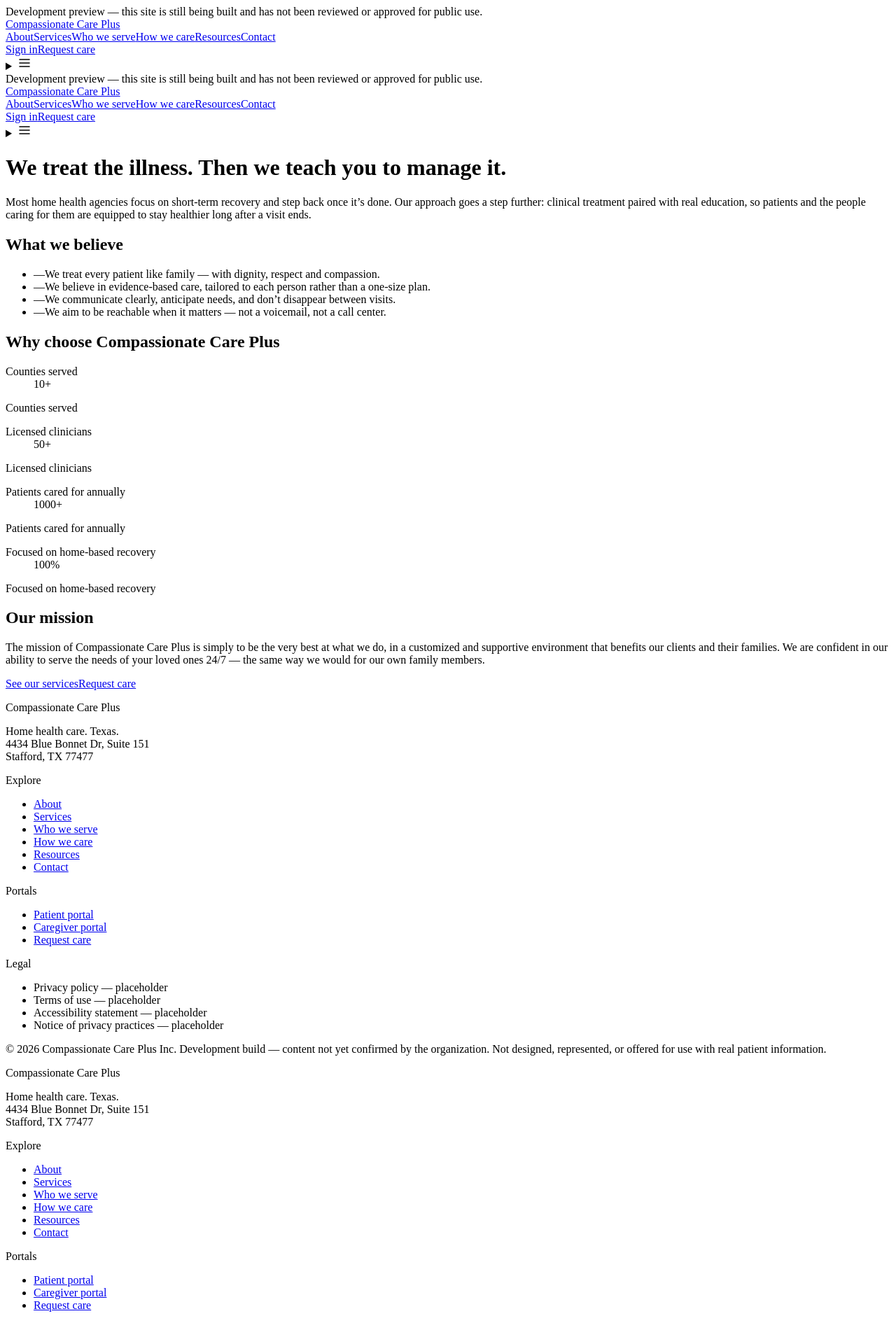
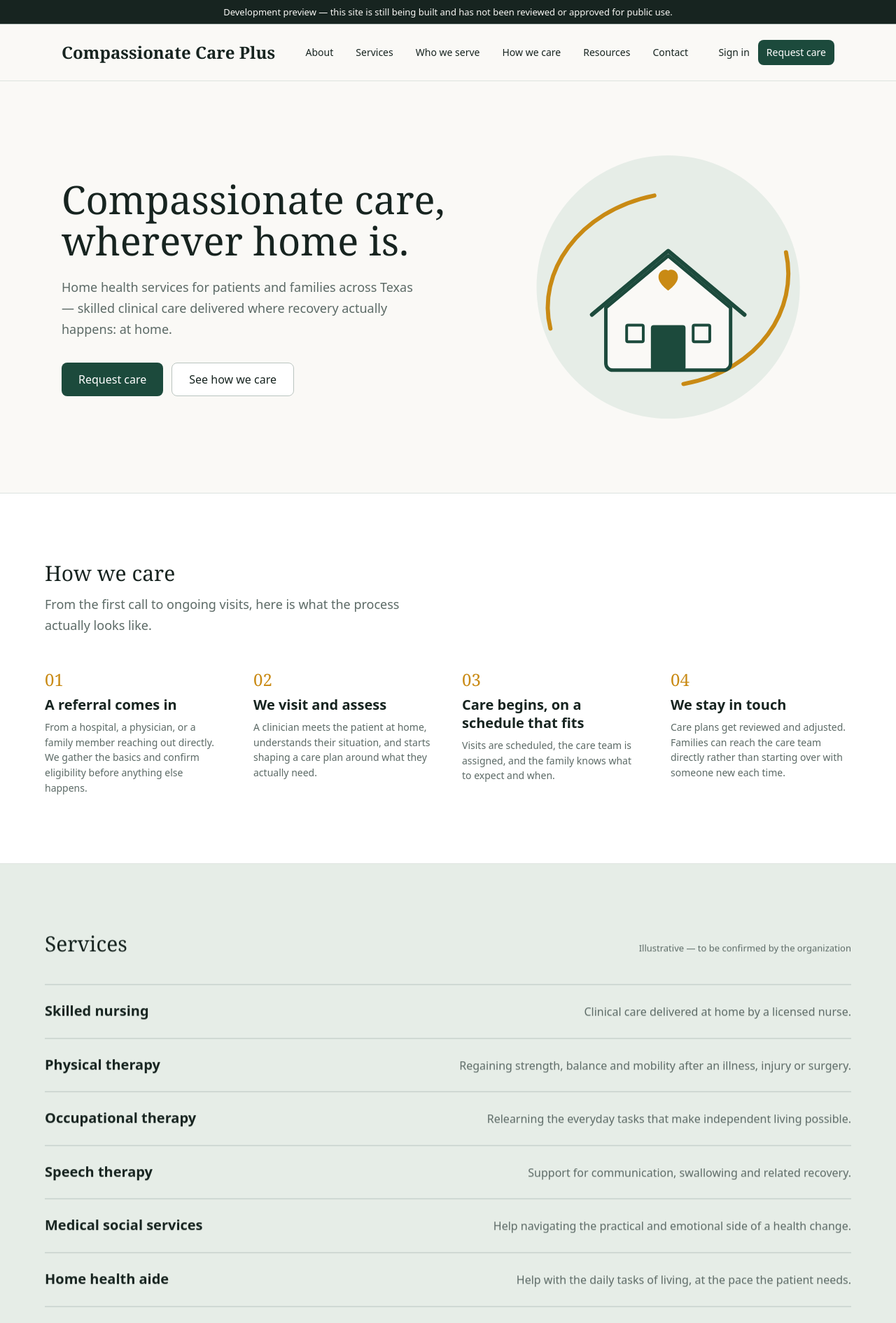
Before and after one commit to Justixxprime/compassionate-care-plus, a Next.js app: page / in a window 1280 px wide. Shown: the top 1890 px of the page at 70% size. Built offline with nearby package versions, Linux system fonts and the light colour scheme.

Commit message:
Fix: restore correct root layout and homepage content (were duplicating other files)

```diff
--- a/src/app/(public)/page.tsx
+++ b/src/app/(public)/page.tsx
@@ -1,94 +1,182 @@
 import Link from "next/link";
 import { buttonVariants } from "@/components/ui/button";
+import { HeroIllustration } from "@/components/marketing/hero-illustration";
 import { Reveal } from "@/components/motion/reveal";
-import { StatCounter } from "@/components/motion/stat-counter";
 
-const beliefs = [
-  "We treat every patient like family — with dignity, respect and compassion.",
-  "We believe in evidence-based care, tailored to each person rather than a one-size plan.",
-  "We communicate clearly, anticipate needs, and don\u2019t disappear between visits.",
-  "We aim to be reachable when it matters — not a voicemail, not a call center.",
+const careSteps = [
+  {
+    number: "01",
+    title: "A referral comes in",
+    body: "From a hospital, a physician, or a family member reaching out directly. We gather the basics and confirm eligibility before anything else happens.",
+  },
+  {
+    number: "02",
+    title: "We visit and assess",
+    body: "A clinician meets the patient at home, understands their situation, and starts shaping a care plan around what they actually need.",
+  },
+  {
+    number: "03",
+    title: "Care begins, on a schedule that fits",
+    body: "Visits are scheduled, the care team is assigned, and the family knows what to expect and when.",
+  },
+  {
+    number: "04",
+    title: "We stay in touch",
+    body: "Care plans get reviewed and adjusted. Families can reach the care team directly rather than starting over with someone new each time.",
+  },
 ] as const;
 
-const stats = [
-  { target: 10, suffix: "+", label: "Counties served" },
-  { target: 50, suffix: "+", label: "Licensed clinicians" },
-  { target: 1000, suffix: "+", label: "Patients cared for annually" },
-  { target: 100, suffix: "%", label: "Focused on home-based recovery" },
+const serviceCategories = [
+  { title: "Skilled nursing", body: "Clinical care delivered at home by a licensed nurse." },
+  { title: "Physical therapy", body: "Regaining strength, balance and mobility after an illness, injury or surgery." },
+  { title: "Occupational therapy", body: "Relearning the everyday tasks that make independent living possible." },
+  { title: "Speech therapy", body: "Support for communication, swallowing and related recovery." },
+  { title: "Medical social services", body: "Help navigating the practical and emotional side of a health change." },
+  { title: "Home health aide", body: "Help with the daily tasks of living, at the pace the patient needs." },
 ] as const;
 
-export default function AboutPage() {
+const faqs = [
+  {
+    q: "Who is home health care for?",
+    a: "Generally, anyone recovering from surgery, managing a chronic condition, or needing skilled clinical support who is able to remain safely at home. The specific eligibility for this organization's programs will be confirmed here directly.",
+  },
+  {
+    q: "How quickly can care start?",
+    a: "This depends on the referral source, insurance authorization and the specific service needed. Exact timelines will be confirmed by the organization.",
+  },
+  {
+    q: "Does insurance cover home health care?",
+    a: "Coverage varies by payer and by service. Specific insurance information for this organization will be confirmed here directly rather than guessed at.",
+  },
+  {
+    q: "What does a family member see once care starts?",
+    a: "An authorized family member can be given access to a limited, consent-based view of care information through the family portal - never more than the patient has agreed to share.",
+  },
+] as const;
+
+export default function HomePage() {
   return (
-    <div className="mx-auto max-w-4xl px-6 py-16 lg:py-24">
-      <Reveal>
-        <h1 className="font-display text-h1 text-ink">
-          We treat the illness. Then we teach you to manage it.
+    <>
+      <section className="mx-auto grid max-w-6xl items-center gap-12 px-6 py-16 lg:grid-cols-[1.1fr_0.9fr] lg:py-24">
+        <div>
+          <h1 className="animate-fade-in-up font-display text-display leading-[1.05] text-ink">
+            Compassionate care, wherever home is.
           </h1>
-        <p className="mt-4 max-w-2xl text-body-lg text-slate">
-          Most home health agencies focus on short-term recovery and step
-          back once it&rsquo;s done. Our approach goes a step further:
-          clinical treatment paired with real education, so patients and
-          the people caring for them are equipped to stay healthier long
-          after a visit ends.
+          <p className="mt-6 max-w-lg animate-fade-in-up text-body-lg text-slate [animation-delay:150ms]">
+            Home health services for patients and families across Texas —
+            skilled clinical care delivered where recovery actually
+            happens: at home.
           </p>
+          <div className="mt-8 flex animate-fade-in-up flex-wrap gap-3 [animation-delay:300ms]">
+            <Link href="/request-care" className={buttonVariants({ size: "lg" })}>
+              Request care
+            </Link>
+            <Link href="/how-we-care" className={buttonVariants({ variant: "secondary", size: "lg" })}>
+              See how we care
+            </Link>
+          </div>
+        </div>
+        <div className="mx-auto w-full max-w-sm animate-fade-in-up [animation-delay:200ms] lg:max-w-none">
+          <HeroIllustration />
+        </div>
+      </section>
+
+      <Reveal as="section" className="border-t border-border bg-white px-6 py-16 lg:py-24">
+        <div className="mx-auto max-w-6xl">
+          <h2 className="font-display text-h2 text-ink">How we care</h2>
+          <p className="mt-3 max-w-xl text-body-lg text-slate">
+            From the first call to ongoing visits, here is what the process
+            actually looks like.
+          </p>
+          <ol className="mt-12 grid gap-10 sm:grid-cols-2 lg:grid-cols-4">
+            {careSteps.map((step, i) => (
+              <Reveal key={step.number} delay={i * 100} as="li">
+                <p className="font-display text-h3 text-marigold">{step.number}</p>
+                <p className="mt-2 text-h4 font-semibold text-ink">{step.title}</p>
+                <p className="mt-2 text-body-sm text-slate">{step.body}</p>
+              </Reveal>
+            ))}
+          </ol>
+        </div>
       </Reveal>
 
-      {/* WHAT WE BELIEVE */}
-      <Reveal className="mt-16 border-t border-border pt-12">
-        <h2 className="font-display text-h2 text-ink">What we believe</h2>
-        <ul className="mt-6 space-y-4">
-          {beliefs.map((item, i) => (
-            <Reveal key={item} as="li" delay={i * 80} className="flex gap-3 text-body-lg text-slate">
-              <span aria-hidden="true" className="mt-1 text-marigold">
-                —
-              </span>
-              {item}
-            </Reveal>
+      <Reveal as="section" className="border-t border-border bg-sage px-6 py-16 lg:py-24">
+        <div className="mx-auto max-w-6xl">
+          <div className="flex flex-wrap items-baseline justify-between gap-4">
+            <h2 className="font-display text-h2 text-ink">Services</h2>
+            <p className="text-caption text-slate">Illustrative — to be confirmed by the organization</p>
+          </div>
+          <ul className="mt-10 divide-y divide-border-strong border-y border-border-strong">
+            {serviceCategories.map((service) => (
+              <li key={service.title} className="flex flex-col gap-2 py-6 transition-colors hover:bg-white/60 sm:flex-row sm:items-baseline sm:justify-between">
+                <p className="text-h4 font-semibold text-ink sm:w-64 sm:flex-none">{service.title}</p>
+                <p className="text-body text-slate">{service.body}</p>
+              </li>
             ))}
           </ul>
+          <div className="mt-8">
+            <Link href="/services" className="text-body font-medium text-pine underline underline-offset-2">
+              See all services
+            </Link>
+          </div>
+        </div>
       </Reveal>
 
-      {/* STATS — real, confirmed numbers, counted up on scroll */}
-      <Reveal className="mt-16 border-t border-border pt-12">
-        <h2 className="font-display text-h2 text-ink">
-          Why choose Compassionate Care Plus
-        </h2>
-        <dl className="mt-8 grid grid-cols-2 gap-8 sm:grid-cols-4">
-          {stats.map((stat) => (
-            <div key={stat.label}>
-              <dt className="sr-only">{stat.label}</dt>
-              <dd className="font-display text-h1 text-pine">
-                <StatCounter target={stat.target} suffix={stat.suffix} />
-              </dd>
-              <p className="mt-1 text-body-sm text-slate">{stat.label}</p>
+      <Reveal as="section" className="border-t border-border bg-white px-6 py-16 lg:py-24">
+        <div className="mx-auto grid max-w-6xl gap-10 lg:grid-cols-[0.9fr_1.1fr]">
+          <h2 className="font-display text-h2 text-ink">Who we serve</h2>
+          <div className="space-y-4 text-body-lg text-slate">
+            <p>
+              People come to home health care from very different starting
+              points — recovering from a hospital stay, managing a chronic
+              condition day to day, or simply needing more support than a
+              family can safely provide alone.
+            </p>
+            <p>
+              The exact conditions, age ranges and payer types this
+              organization supports will be confirmed and listed here
+              directly, rather than assumed.
+            </p>
           </div>
-          ))}
-        </dl>
+        </div>
       </Reveal>
 
-      {/* MISSION */}
-      <Reveal className="mt-16 border-t border-border pt-12">
-        <h2 className="font-display text-h2 text-ink">Our mission</h2>
-        <p className="mt-4 max-w-2xl text-body-lg text-slate">
-          The mission of Compassionate Care Plus is simply to be the very
-          best at what we do, in a customized and supportive environment
-          that benefits our clients and their families. We are confident
-          in our ability to serve the needs of your loved ones 24/7 — the
-          same way we would for our own family members.
+      <Reveal as="section" className="border-t border-border bg-pine px-6 py-16 text-white lg:py-20">
+        <div className="mx-auto flex max-w-6xl flex-col items-start justify-between gap-6 lg:flex-row lg:items-center">
+          <div>
+            <h2 className="font-display text-h2">Ready to talk about care?</h2>
+            <p className="mt-2 max-w-md text-body-lg text-white/80">
+              Tell us a little about the situation, and someone from the
+              care team will follow up.
             </p>
-      </Reveal>
-
-      <Reveal className="mt-16 flex flex-wrap gap-3 border-t border-border pt-12">
-        <Link href="/services" className={buttonVariants({ size: "lg" })}>
-          See our services
-        </Link>
+          </div>
           <Link
             href="/request-care"
-          className={buttonVariants({ variant: "secondary", size: "lg" })}
+            className={buttonVariants({ variant: "secondary", size: "lg", className: "bg-white text-pine hover:bg-sage" })}
           >
             Request care
           </Link>
+        </div>
       </Reveal>
+
+      <Reveal as="section" className="border-t border-border bg-white px-6 py-16 lg:py-24">
+        <div className="mx-auto max-w-3xl">
+          <h2 className="font-display text-h2 text-ink">Common questions</h2>
+          <div className="mt-8 divide-y divide-border">
+            {faqs.map((item) => (
+              <details key={item.q} className="group py-5">
+                <summary className="flex cursor-pointer list-none items-center justify-between text-h4 font-medium text-ink [&::-webkit-details-marker]:hidden">
+                  {item.q}
+                  <span aria-hidden="true" className="ml-4 text-h4 font-normal text-slate transition-transform duration-200 group-open:rotate-45">
+                    +
+                  </span>
+                </summary>
+                <p className="mt-3 text-body text-slate">{item.a}</p>
+              </details>
+            ))}
           </div>
+        </div>
+      </Reveal>
+    </>
   );
 }
--- a/src/app/layout.tsx
+++ b/src/app/layout.tsx
@@ -1,29 +1,22 @@
-import { DevelopmentBanner } from "@/components/marketing/development-banner";
-import { Header } from "@/components/marketing/header";
-import { Footer } from "@/components/marketing/footer";
+import type { Metadata } from "next";
+import "./globals.css";
 
-/*
-  Every page under app/(public)/ renders inside this. The route group -
-  the parentheses in the folder name - organizes files without adding
-  anything to the URL, so app/(public)/about/page.tsx is still just
-  "/about".
+export const metadata: Metadata = {
+  title: "Compassionate Care Plus",
+  description:
+    "Digital platform for Compassionate Care Plus Inc. Development build using synthetic data only.",
+  robots: { index: false, follow: false },
+};
 
-  This is deliberately a SEPARATE layout from the portals. The public site
-  and the internal application share color and type tokens but not this
-  chrome - see docs/PHASE_0_ARCHITECTURE.md section 1.
-*/
-
-export default function PublicLayout({
-  children,
-}: {
-  children: React.ReactNode;
-}) {
+export default function RootLayout({ children }: LayoutProps<"/">) {
   return (
-    <div className="flex min-h-screen flex-col">
-      <DevelopmentBanner />
-      <Header />
-      <main className="flex-1">{children}</main>
-      <Footer />
-    </div>
+    <html lang="en" className="h-full antialiased">
+      <body className="min-h-full bg-white text-neutral-900">
+        <noscript>
+          <style>{`.reveal { opacity: 1 !important; transform: none !important; }`}</style>
+        </noscript>
+        {children}
+      </body>
+    </html>
   );
 }
```
Lines whose indentation alone changed are shown as unchanged.
